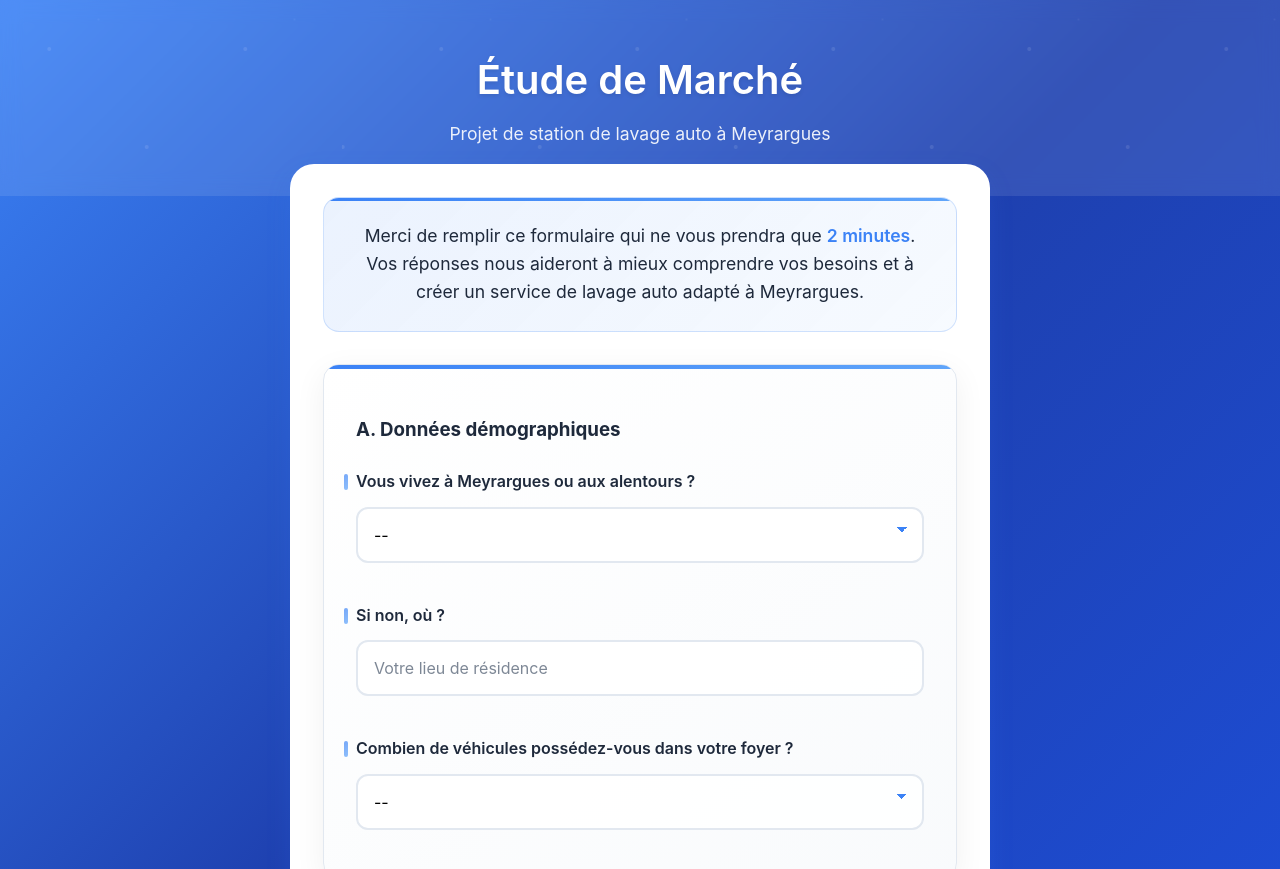
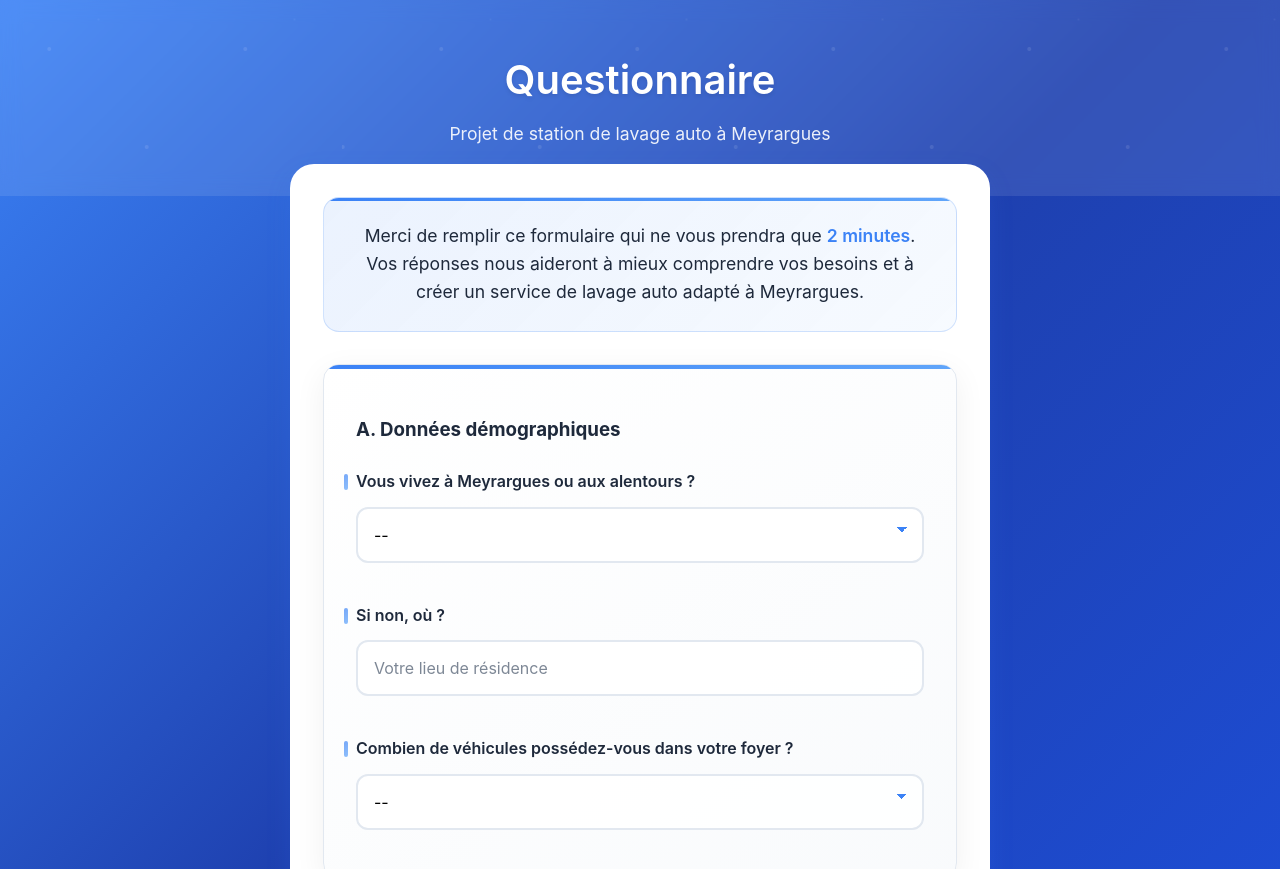
Before and after one commit to marinameloni/lavage_auto_survey, a plain HTML site: page index.html in a window 1280 px wide. Shown: the top 869 px of the page. Drawn offline with Linux system fonts and the light colour scheme; a web font is replaced by a local one.

Commit message:
Update header title from "Étude de Marché" to "Questionnaire"

```diff
--- a/index.html
+++ b/index.html
@@ -9,7 +9,7 @@
 </head>
 <body>
   <header>
-    <h1>Étude de Marché</h1>
+    <h1>Questionnaire</h1>
     <p>Projet de station de lavage auto à Meyrargues</p>
   </header>
 
```
